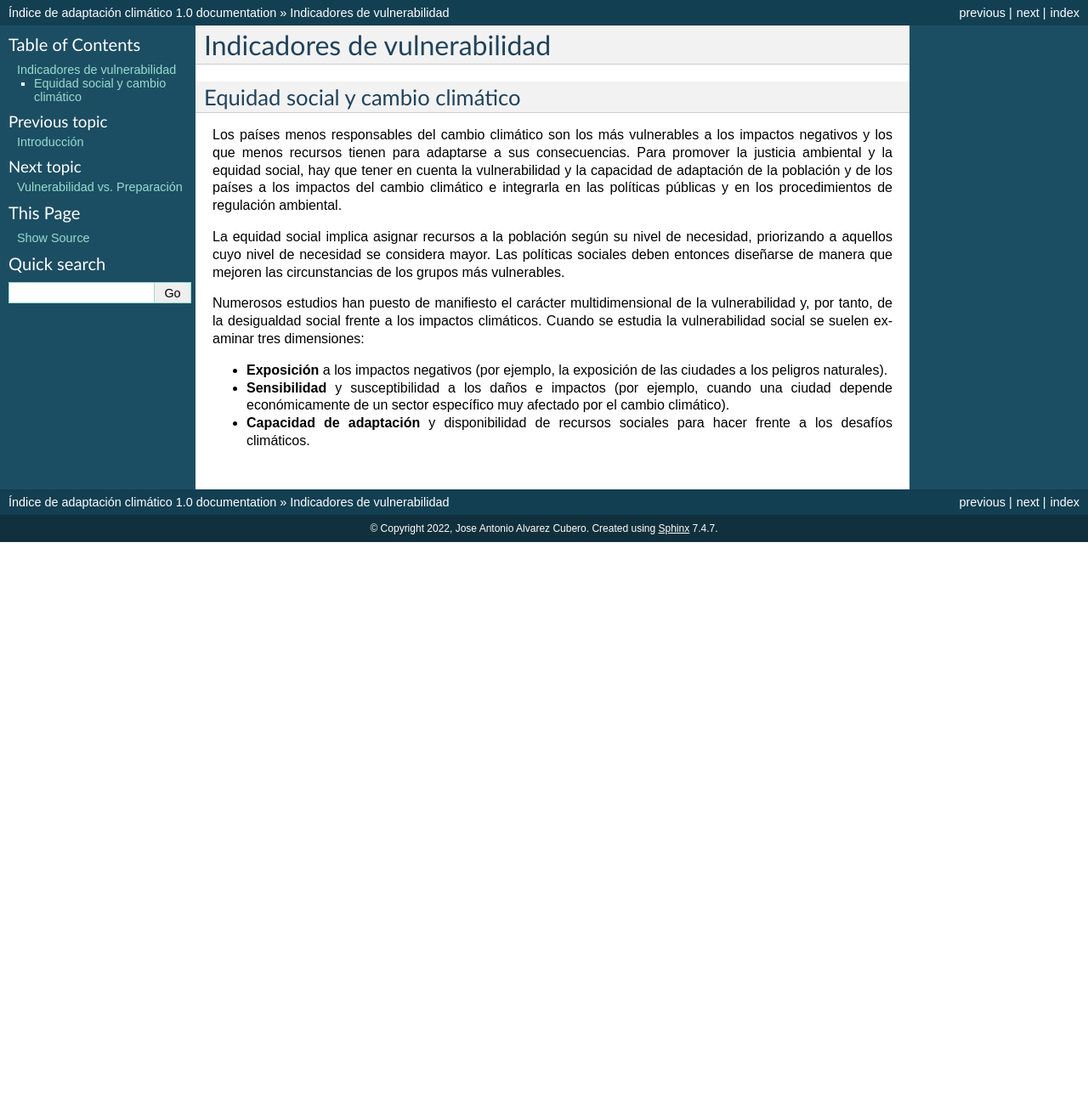
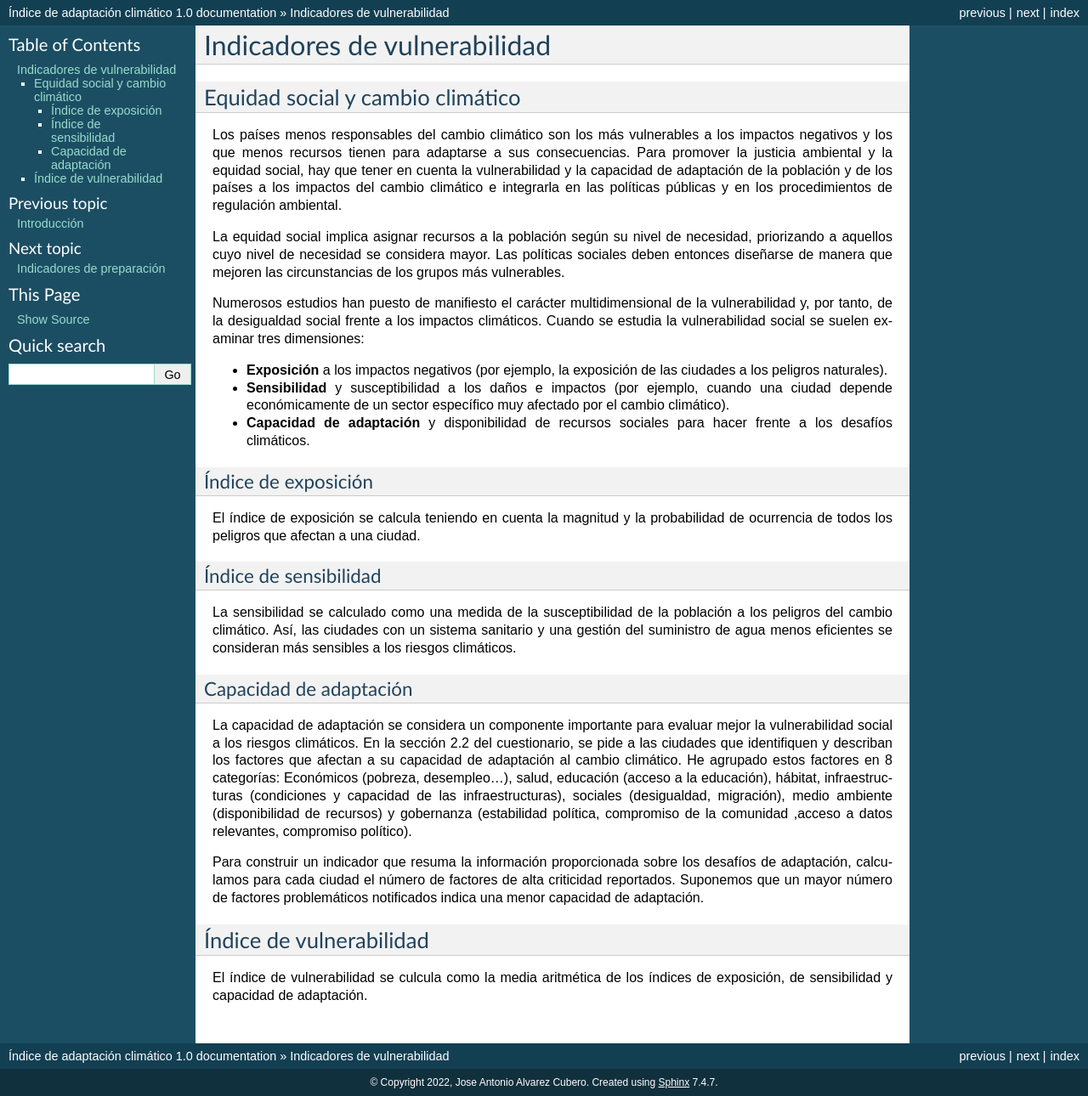
Before and after one commit to jacubero/indice-adaptacion-climatico, a Sphinx documentation site: the page built from docs/vulnerabilidad.rst, in a window 1280 px wide. Shown: the whole page at 85% size. Built offline with Sphinx 7.4.7, drawn with Linux system fonts in a browser that asks for light colours; pages that are not in the unit, such as notebooks, are missing from menus; before the commit the page ends 900 px from its top, so only the background shows below that.

Commit message:
New version

```diff
--- a/docs/index.rst
+++ b/docs/index.rst
@@ -19,6 +19,7 @@
    Prefacio <prefacio>
    Introducción <intro>
    Indicadores de vulnerabilidad <vulnerabilidad>
+   Indicadores de preparación <preparacion>
    Vulnerabilidad vs. Preparación <vulnprep>
 
    *
--- a/docs/vulnerabilidad.rst
+++ b/docs/vulnerabilidad.rst
@@ -15,3 +15,25 @@ Numerosos estudios han puesto de manifiesto el carácter multidimensional de la
 * **Sensibilidad** y susceptibilidad a los daños e impactos (por ejemplo, cuando una ciudad depende económicamente de un sector específico muy afectado por el cambio climático).
 
 * **Capacidad de adaptación** y disponibilidad de recursos sociales para hacer frente a los desafíos climáticos.
+
+Índice de exposición
+====================
+
+El índice de exposición se calcula teniendo en cuenta la magnitud y la probabilidad de ocurrencia de todos los peligros que afectan a una ciudad.
+
+Índice de sensibilidad
+======================
+
+La sensibilidad se calculado como una medida de la susceptibilidad de la población a los peligros del cambio climático. Así, las ciudades con un sistema sanitario y una gestión del suministro de agua menos eficientes se consideran más sensibles a los riesgos climáticos.
+
+Capacidad de adaptación
+=======================
+
+La capacidad de adaptación se considera un componente importante para evaluar mejor la vulnerabilidad social a los riesgos climáticos. En la sección 2.2 del cuestionario, se pide a las ciudades que identifiquen y describan los factores que afectan a su capacidad de adaptación al cambio climático. He agrupado estos factores en 8 categorías: Económicos (pobreza, desempleo...), salud, educación (acceso a la educación), hábitat, infraestructuras (condiciones y capacidad de las infraestructuras), sociales (desigualdad, migración), medio ambiente (disponibilidad de recursos) y gobernanza (estabilidad política, compromiso de la comunidad ,acceso a datos relevantes, compromiso político).
+
+Para construir un indicador que resuma la información proporcionada sobre los desafíos de adaptación, calculamos para cada ciudad el número de factores de alta criticidad reportados. Suponemos que un mayor número de factores problemáticos notificados indica una menor capacidad de adaptación.
+
+Índice de vulnerabilidad
+************************
+
+El índice de vulnerabilidad se culcula como la media aritmética de los índices de exposición, de sensibilidad y capacidad de adaptación.
```
Also changed, not shown: docs/preparacion.rst (added, +34 -0 lines).
